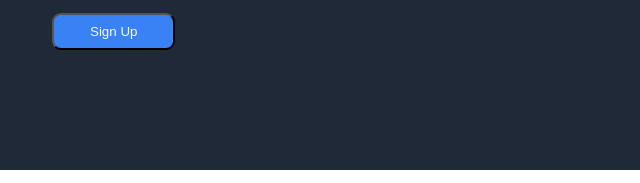
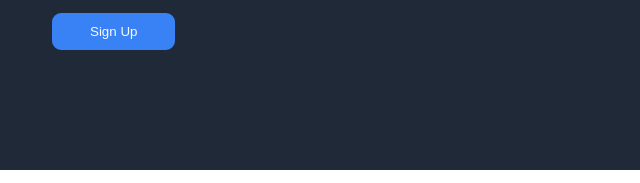
Before and after one commit to ashcross/odin-landing-page, a plain HTML site: page index.html in a window 1280 px wide. Shown: the part 422-605 px from the top of the page, 0-640 px from the left. Drawn offline with Linux system fonts and the light colour scheme.

Commit message:
button update

```diff
--- a/styles.css
+++ b/styles.css
@@ -56,7 +56,9 @@ body {
 
 .btn {
     background-color: var(--button-blue);
+    border: 2px solid var(--button-blue);
     color: var(--main-white);
+    flex-shrink: 0;
 }
 
 .btn-secondary {
```
